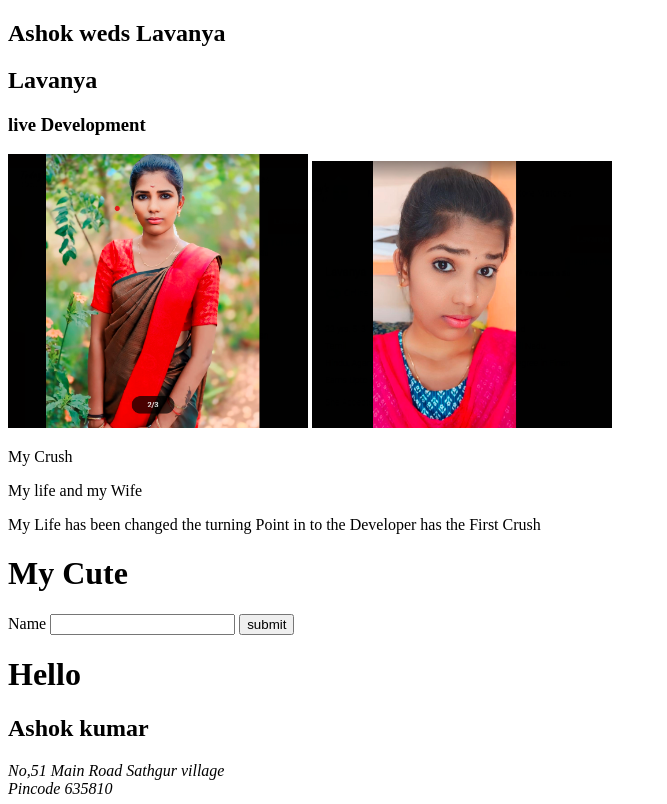
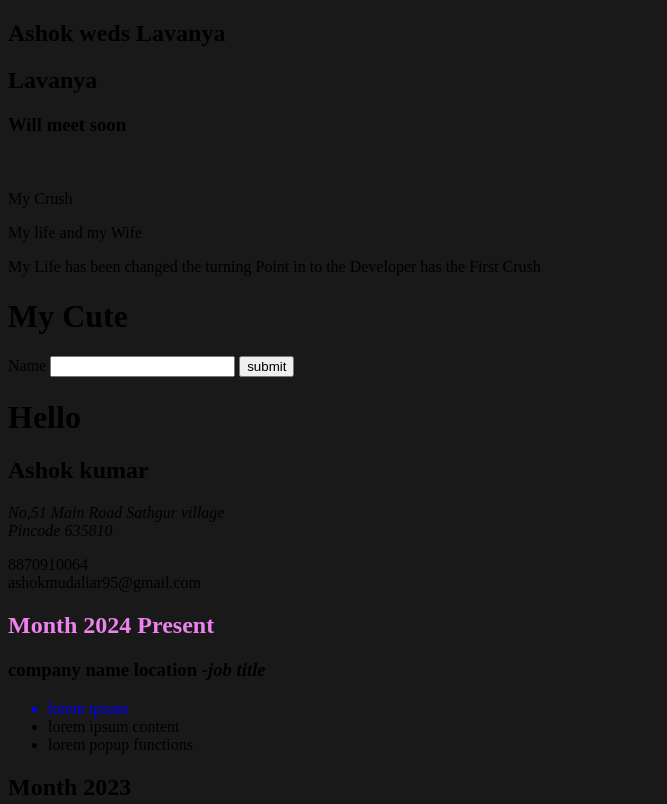
Before and after one commit to Ashok9556/New-folder, a plain HTML site: page index.html in a window 1280 px wide. Shown: the top 804 px of the page, without its empty margins (0-667 px from the left). Drawn offline with Linux system fonts and the light colour scheme.

Commit message:
modified

```diff
--- a/index.html
+++ b/index.html
@@ -4,14 +4,18 @@
     <meta charset="UTF-8">
     <meta name="viewport" content="width=device-width, initial-scale=1.0">
     <title>My Future Wife</title>
+    <link rel="stylesheet" href="style.css">
 </head>
 <body>
     <h2>Ashok weds Lavanya</h2>
     <h2>Lavanya</h2>
-    <h3>live Development</h3>
-    <img width="300px" src="Lavanya.png" alt="">
-    <img width="300px" src="My Future.png" alt="">
-    <img src="300px" src="Gym.png" alt="">
+    <h3>Will meet soon</h3>
+    <div class="gallery">
+        <div>
+
+        </div>
+    </div>
+
     <p>My Crush</p>
     <p>My life and my Wife</p>
     <p>My Life has been changed the turning Point in to the Developer has the First Crush</p>
--- /dev/null
+++ b/style.css
@@ -0,0 +1,31 @@
+{
+
+    margin: 0;
+    padding: 0;
+    fontfamily:poppins'
+
+}
+
+body{
+    background: #191919;
+
+}
+.gallery{
+    width: 900px;
+    display: flex;
+    overflow-x: scroll;
+
+}
+.gallery div{
+    width: 100px;
+    display: grid;
+    grid-template-columns: auto auto auto;
+    grid gap: 20px;
+    padding: 10px;
+    flex::none;
+
+
+}
+.gallery div img{
+    width: 1000%;
+}
```
